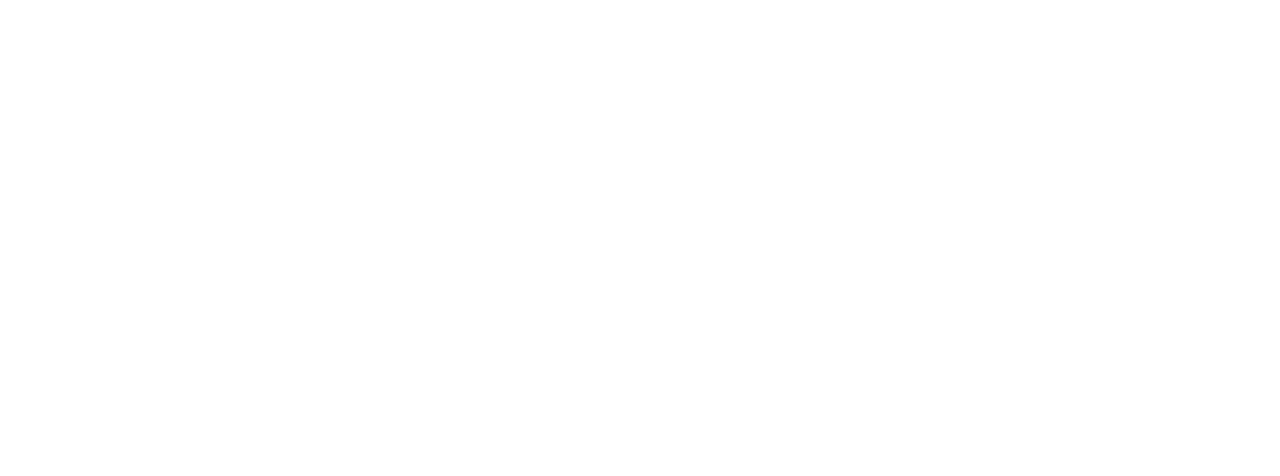
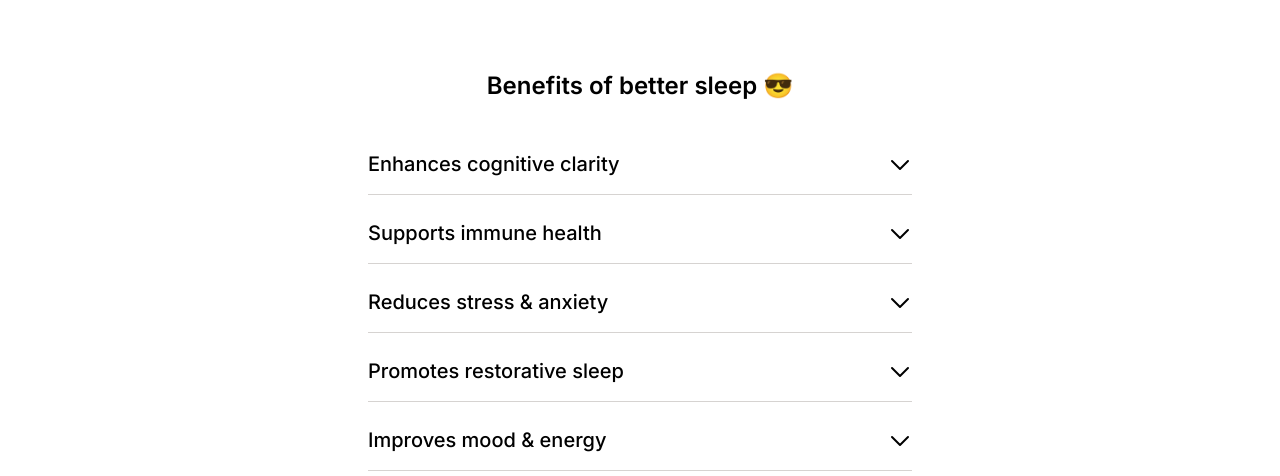
Before and after one commit to daryldeogracias/conv-web-app, a Next.js app: page / in a window 1280 px wide. Shown: the part 1234-1710 px from the top of the page. Before the commit the page ends 1216 px from the top, so only its background shows below. Built offline with nearby package versions, Linux system fonts and the light colour scheme.

Commit message:
feat: benefits of sleep

```diff
--- a/app/components/Benefits.tsx
+++ b/app/components/Benefits.tsx
@@ -5,10 +5,13 @@
 import Heart from "@/public/Heart";
 import Natural from "@/public/Natural";
 import Stress from "@/public/Stress";
+import SleepBenefitsDropdown from "./SleepBenefitsDropdown";
 import { motion } from "framer-motion";
 import { useInView } from "framer-motion";
+import { useTheme } from "next-themes";
 
 const Benefits = () => {
+  const { theme } = useTheme();
   const noteRef = useRef(null);
   const isInView = useInView(noteRef, { once: true, margin: "-50px" });
 
@@ -41,9 +44,15 @@
         <div className="ml-12">
           <div className="flex flex-col gap-6">
             <div className="flex gap-3.5">
-              <Natural width={40} height={40} scale={12} />
+              <span className={`${theme === "dark" ? "text-green-300" : ""}`}>
+                <Natural width={40} height={40} scale={12} />
+              </span>
               <div>
-                <h4 className="text-lg lg:text-xl font-semibold">
+                <h4
+                  className={`text-lg lg:text-xl font-semibold ${
+                    theme === "dark" ? "text-green-300" : ""
+                  }`}
+                >
                   Natural & Safe Formula
                 </h4>
                 <p className="text-sm lg:text-lg">
@@ -53,9 +62,15 @@
             </div>
 
             <div className="flex gap-3.5">
-              <Heart width={40} height={40} scale={12} />
+              <span className={`${theme === "dark" ? "text-green-300" : ""}`}>
+                <Heart width={40} height={40} scale={12} />
+              </span>
               <div>
-                <h4 className="text-lg lg:text-xl font-semibold">
+                <h4
+                  className={`text-lg lg:text-xl font-semibold ${
+                    theme === "dark" ? "text-green-300" : ""
+                  }`}
+                >
                   Supports Immune Health
                 </h4>
                 <p className="text-sm lg:text-lg">
@@ -65,9 +80,15 @@
             </div>
 
             <div className="flex gap-3.5">
-              <Stress width={40} height={40} scale={12} />
+              <span className={`${theme === "dark" ? "text-green-300" : ""}`}>
+                <Stress width={40} height={40} scale={12} />
+              </span>
               <div>
-                <h4 className="text-lg lg:text-xl font-semibold">
+                <h4
+                  className={`text-lg lg:text-xl font-semibold ${
+                    theme === "dark" ? "text-green-300" : ""
+                  }`}
+                >
                   Reduces Stress & Anxiety
                 </h4>
                 <p className="text-sm lg:text-lg">
@@ -92,6 +113,7 @@
           </motion.div>
         </div>
       </div>
+      <SleepBenefitsDropdown />
     </section>
   );
 };
--- /dev/null
+++ b/app/components/SleepBenefitsDropdown.tsx
@@ -0,0 +1,58 @@
+"use client";
+
+import Chevron from "@/public/Chevron";
+import React, { useState } from "react";
+import benefits from "@/public/benefits.json";
+import { useTheme } from "next-themes";
+
+const SleepBenefitsDropdown = () => {
+  const { theme } = useTheme();
+  const [openIndex, setOpenIndex] = useState<number | null>(null);
+
+  const handleToggleDropdown = (index: number) => {
+    setOpenIndex(openIndex === index ? null : index);
+  };
+
+  return (
+    <div className="px-4 sm:max-w-xl mx-auto mt-12 lg:mt-22">
+      <h4 className="flex justify-center text-lg text-center sm:text-xl lg:text-2xl font-semibold mb-2 sm:mb-8">
+        Benefits of better sleep 😎
+      </h4>
+      {benefits.map((benefit, index) => (
+        <div key={index} className="mb-2">
+          <button
+            className={`w-full flex justify-between items-center py-4 font-medium text-[16px] lg:text-xl border-b-[0.5px] cursor-pointer ${
+              theme === "dark" ? "border-stone-600" : "border-stone-300"
+            } ${
+              openIndex === index
+                ? `${
+                    theme === "dark" ? "text-violet-300 " : "text-violet-600 "
+                  }`
+                : ""
+            }`}
+            onClick={() => handleToggleDropdown(index)}
+          >
+            {benefit.title}
+            <span
+              className={`${openIndex === index ? "rotate-0" : "rotate-180"}`}
+            >
+              <Chevron />
+            </span>
+          </button>
+
+          {openIndex === index && (
+            <p
+              className={`mt-2 rounded-md pt-2 pb-2 text-sm sm:text-lg font-medium ${
+                theme === "dark" ? "text-violet-300" : "text-violet-600"
+              }`}
+            >
+              {benefit.description}
+            </p>
+          )}
+        </div>
+      ))}
+    </div>
+  );
+};
+
+export default SleepBenefitsDropdown;
--- /dev/null
+++ b/public/Chevron.tsx
@@ -0,0 +1,22 @@
+import React from "react";
+import type { SVGProps } from "react";
+
+export default function Chevron(props: SVGProps<SVGSVGElement>) {
+  return (
+    <svg
+      xmlns="http://www.w3.org/2000/svg"
+      width={24}
+      height={24}
+      viewBox="0 0 24 24"
+    >
+      <path
+        fill="none"
+        stroke="currentColor"
+        strokeLinecap="round"
+        strokeLinejoin="round"
+        strokeWidth={2}
+        d="m4 15l8-8l8 8"
+      ></path>
+    </svg>
+  );
+}
--- /dev/null
+++ b/public/benefits.json
@@ -0,0 +1,22 @@
+[
+    {
+        "title": "Enhances cognitive clarity",
+        "description": "Improves your focus, mental clarity, and overall cognitive functions."
+    },
+    {
+        "title": "Supports immune health",
+        "description": "Strengthens your immune system, helping your body defend against illnesses."
+    },
+    {
+        "title": "Reduces stress & anxiety",
+        "description": "Calms your mind naturally, promoting relaxation through restful sleep."
+    },
+    {
+        "title": "Promotes restorative sleep",
+        "description": "Helps achieve deeper sleep cycles, ensuring you wake up refreshed."
+    },
+    {
+        "title": "Improves mood & energy",
+        "description": "Elevates your mood and boosts daily energy levels significantly."
+    }
+]
```
